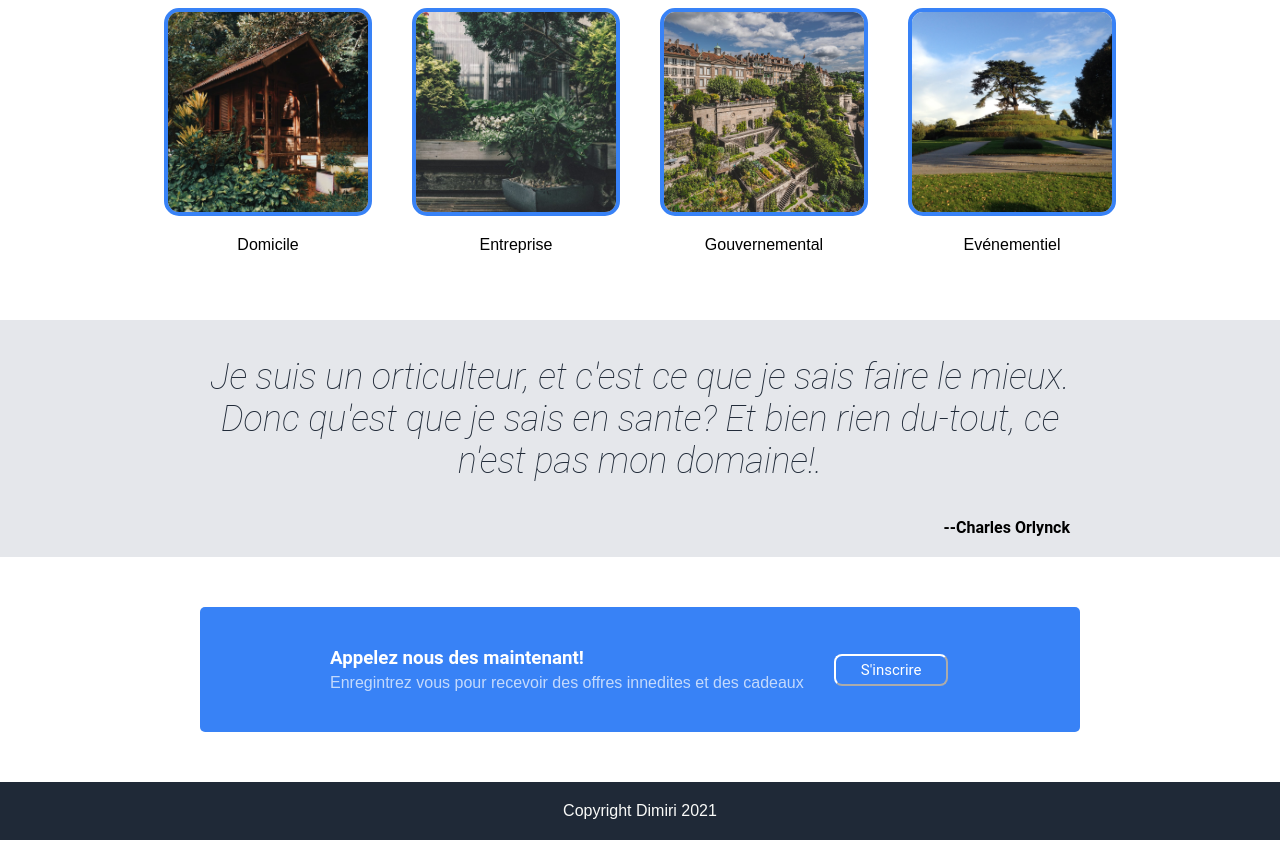
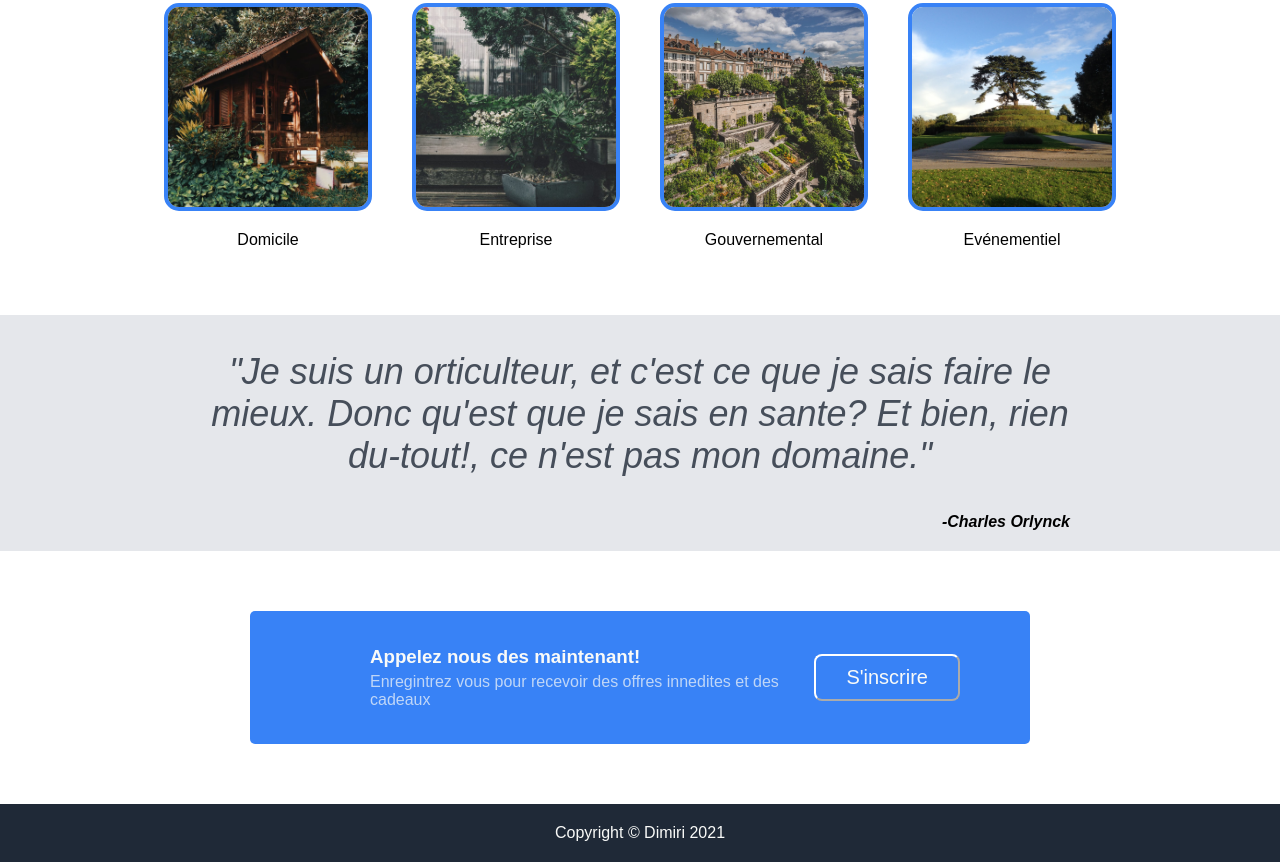
Before and after one commit to Dimiriqc/oock, a plain HTML site: page index.html in a window 1280 px wide. Shown: the part 755-1617 px from the top of the page. Before the commit the page ends 1595 px from the top, so only its background shows below. Drawn offline with Linux system fonts and the light colour scheme; files whose address does not match are found by name.

Commit message:
Add files via upload

```diff
--- a/index.html
+++ b/index.html
@@ -1,4 +1,4 @@
-<!DOCTYPE html>              <!-- Challenge Background profile from div-->
+<!DOCTYPE html>
 <html lang="en">
 <head>
   <meta charset="UTF-8">
@@ -46,8 +46,8 @@
        </div>
      </div>
      <div class="three">
-         <p>Je suis un orticulteur, et c'est ce que je sais faire le mieux. Donc qu'est que je sais en sante? Et bien rien du-tout, ce n'est pas mon domaine!.</p>
-          <strong><blod> --Charles Orlynck </blod></strong>
+       <p>"Je suis un orticulteur, et c'est ce que je sais faire le mieux. Donc qu'est que je sais en sante? Et bien, rien du-tout!, ce n'est pas mon domaine."</p>
+       <strong><em> -Charles Orlynck </em></strong>
      </div>
      <div class="four">
        <div class="text-one">
@@ -59,7 +59,7 @@
        </div>
      </div>
        <div class="footer">
-         Copyright Dimiri 2021
+         Copyright © Dimiri 2021
        </div>
      </div>
 </body>
--- a/styles.css
+++ b/styles.css
@@ -54,6 +54,7 @@ body {
     padding: 80px;
     gap: 50px;
 }
+
 .first {
     width: 400px;
     display: flex;
@@ -81,15 +82,15 @@ body {
     padding: 12px;
     border-radius: 10px;
     color: #F9FAF8;
-    background-color: #3e85f8;
+    background-color: #3882F6;
     text-decoration: none;
     font-weight: bold;
     font-size: large;
     box-shadow: 4px 5px gray;
 
 }
+
 .image img {
-
     width: 450px;
     height: 300px;
     border-radius: 10px;
@@ -112,6 +113,7 @@ body {
     display: flex;
     justify-content: center;
     flex-wrap: wrap;
+    gap: 40px;
 }
 
 .boxmid img {
@@ -120,7 +122,6 @@ body {
     object-fit: cover;
     border: 4px solid #3882F6;
     border-radius: 15px;
-    margin: 5px 20px 0px 20px;
 
 }
 
@@ -130,32 +131,29 @@ body {
     background-color: #E5E7EB;
     padding: 0 200px;
 }
+
 .three p {
     font-size: 36px;
     color: #1F2937;
-    font-style: italic;
-    font-weight: lighter;
-    font-family: 'Roboto', arial;
+    font-style: oblique;
+    opacity: 0.8;
+
 }
+
 .three strong {
     padding-bottom: 20px;
     padding-right: 10px;
-    font-family: 'Roboto', arial;
     text-align: right;
 }
 
 .four {
     background-color: #3882F6 ;
-    margin: 50px 200px;
-    padding: 10px 80px;
+    margin: 60px 250px;
+    padding: 5px 70px;
     display: flex;
     align-items: center;
+    justify-content: space-between;
     border-radius: 5px;
-    border-color: none;
-}
-
-.text {
-    flex: 1;
 }
 
 .text-one {
@@ -163,24 +161,21 @@ body {
 }
 
 h3 {
-    color: #fff;
-    font-family: 'Roboto', arial;
-    padding: 0;
+    color: #F9FAF8;
     margin: 30px 0px 0px 50px;
 }
 
 button {
-    color: #fff;
-    font-family: 'Roboto', arial;
+    color: #F9FAF8;
     border-color: #fff;
     border-radius: 8px;
     background-color: #3882F6;
-    padding: 5px 25px;
-    font-size: 15px;
+    padding: 10px 30px;
+    font-size: 20px;
 }
 
 .text-one p {
-    color: #fff;
+    color: #F9FAF8;
     opacity: 0.7;
     margin: 5px 30px 30px 50px;
 }
```
Lines whose indentation alone changed are shown as unchanged.
